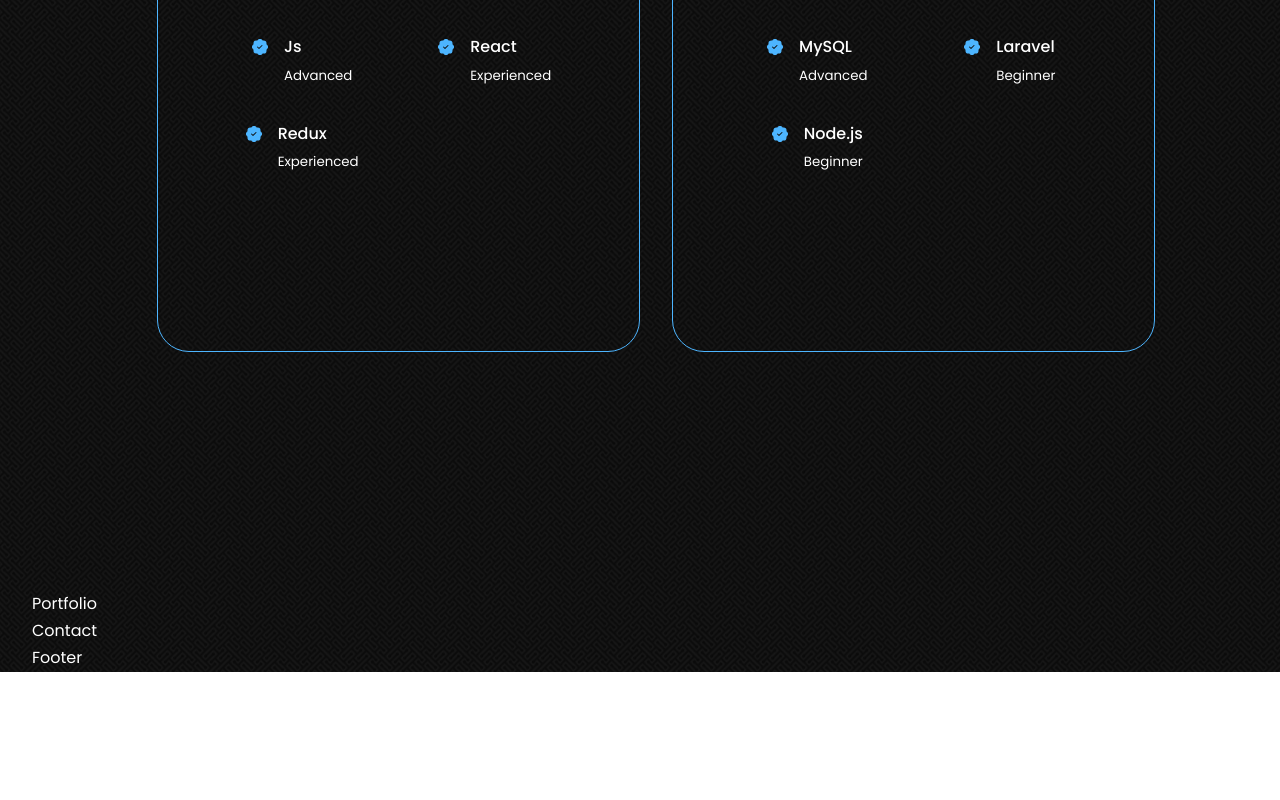
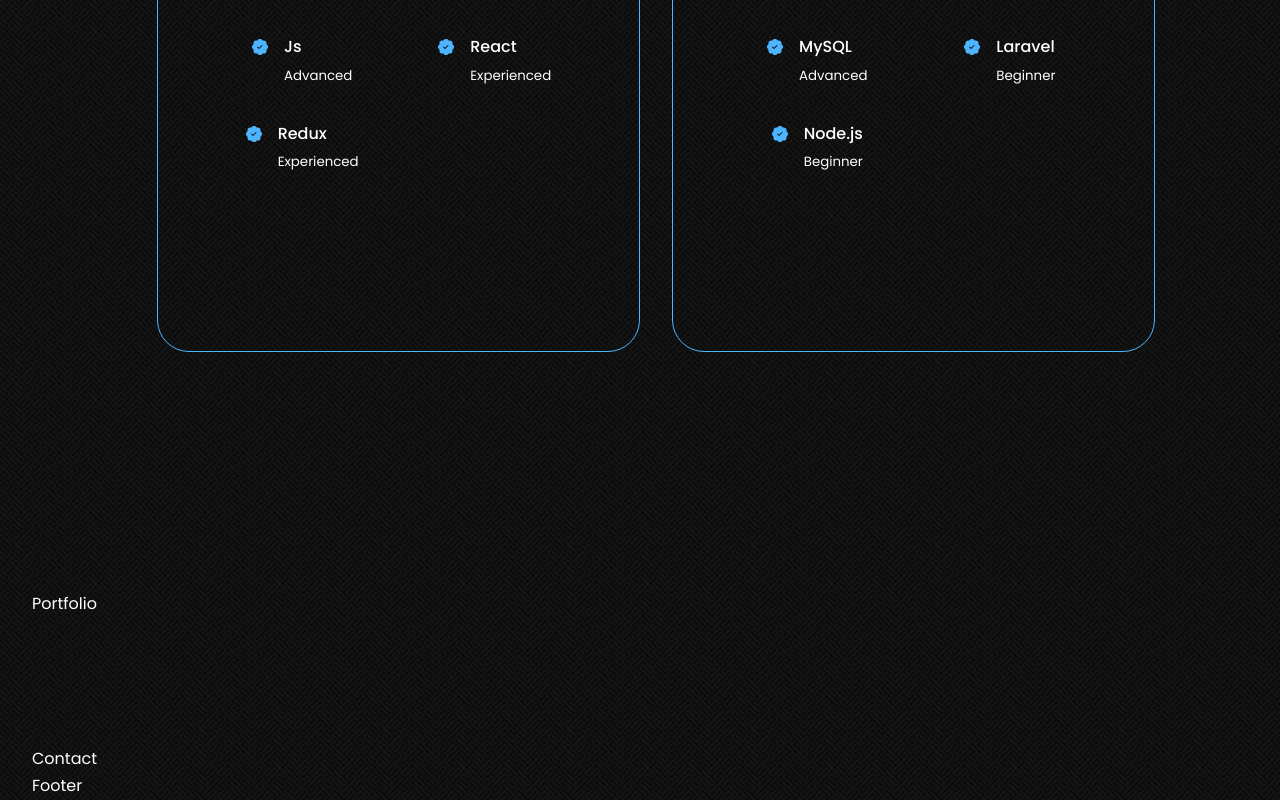
Before and after one commit to ghassan-bounni/ghassan-bounni.github.io, a React (Create React App) app: page / in a window 1280 px wide. Shown: the part 2194-2994 px from the top of the page. Before the commit the page ends 2866 px from the top, so only its background shows below. Built offline with nearby package versions, Linux system fonts and the light colour scheme.

Commit message:
add contact component

```diff
--- a/src/components/contact/Contact.js
+++ b/src/components/contact/Contact.js
@@ -1,7 +1,7 @@
 import "./Contact.css";
 
 const Contact = () => {
-  return <div>Contact</div>;
+  return <section id="contact">Contact</section>;
 };
 
 export default Contact;
```
